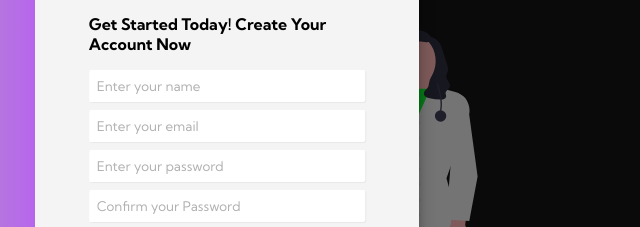
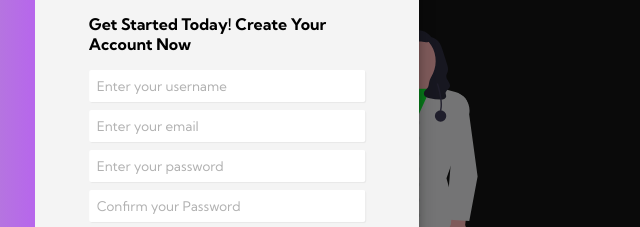
Before and after one commit to ErnestAnthony/ErnestAnthony.github.io, a plain HTML site: page index.html in a window 1280 px wide. Both pictures are taken after a click on the item "Sign Up". Shown: the part 224-451 px from the top of the page, 605-1245 px from the left. Drawn offline with Linux system fonts and the light colour scheme.

Commit message:
final final

```diff
--- a/index.html
+++ b/index.html
@@ -68,7 +68,7 @@
                 <form action="/" method ="GET" class="modal-form" id="form">
                     <h1>Get Started Today! Create Your Account Now</h1>
                     <div class="form-validation">
-                        <input type="text" class="modal-input" id = "name" name = "name" placeholder="Enter your name">
+                        <input type="text" class="modal-input" id = "name" name = "name" placeholder="Enter your username">
                         <p>Error Message</p>
                     </div>
                     <div class="form-validation">
```
Also changed, not shown: tech.html (+1 -1 lines).
